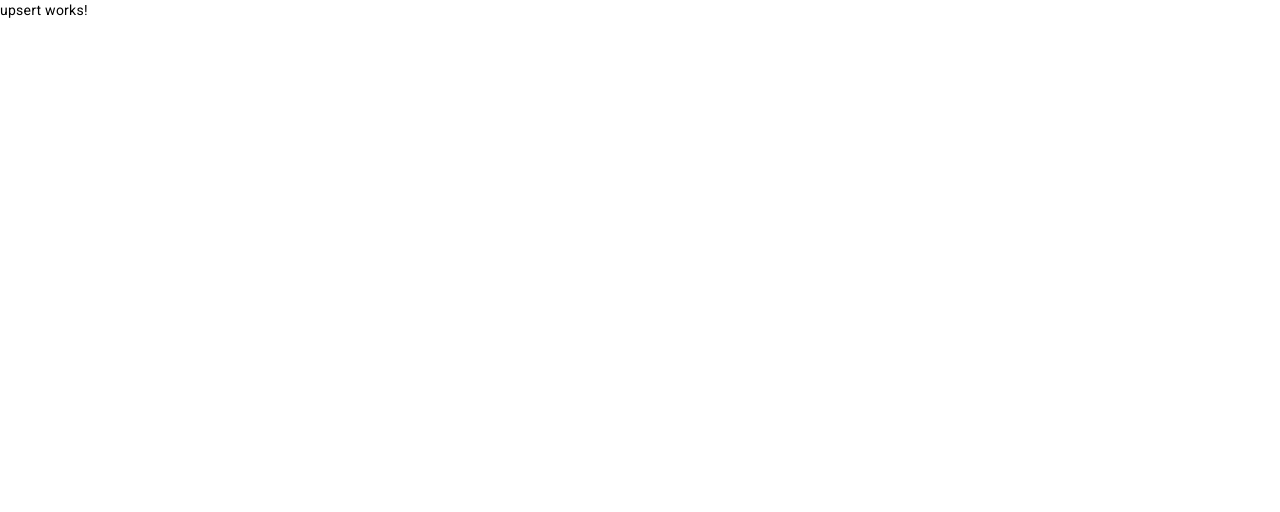
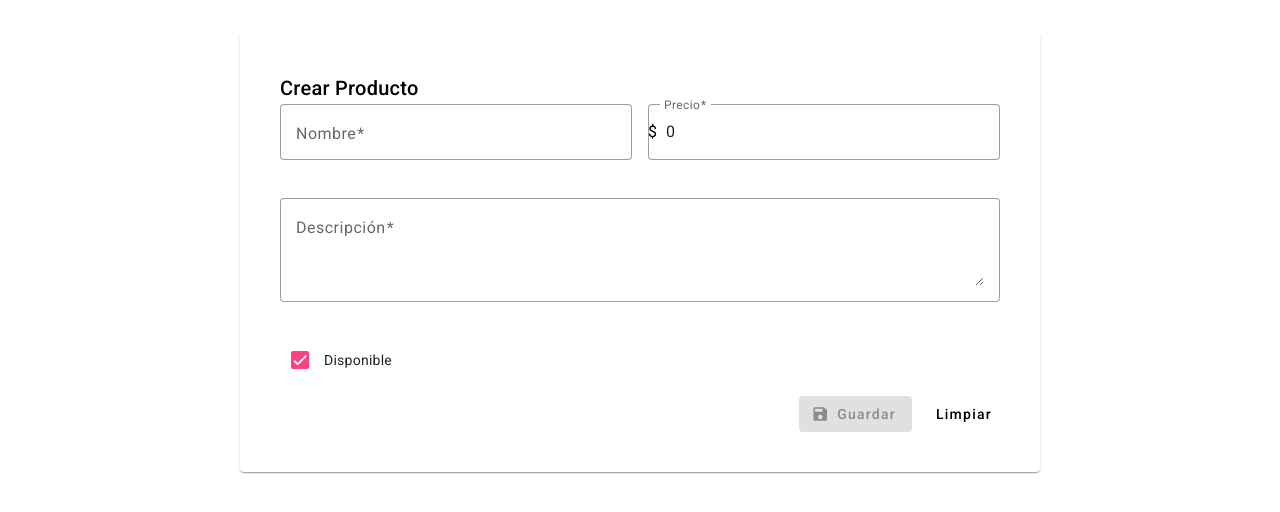
Before and after one commit to DaSant1/daniel_lopez_angular_campus, an Angular app: page /products/create in a window 1280 px wide. Shown: the top 512 px of the page. Built offline with nearby package versions, Linux system fonts and the light colour scheme.

Commit message:
add-table

```diff
--- a/src/app/ui/products/list/list.component.ts
+++ b/src/app/ui/products/list/list.component.ts
@@ -36,8 +36,8 @@ import { debounceTime, distinctUntilChanged } from 'rxjs/operators';
 })
 export class ListComponent implements OnInit{
   public isMobileView: boolean = false;
-  public displayedColumns: string[] = ['id', 'name', 'description', 'price', 'isAvailable', 'actions'];
-  public dataSource: MatTableDataSource<product_model> = new MatTableDataSource<product_model>([]);
+   displayedColumns: string[] = ['id', 'name', 'description', 'price', 'isAvailable', 'actions'];
+   dataSource: MatTableDataSource<product_model> = new MatTableDataSource<product_model>([]);
 
   constructor(private productService:ProductService,
               private breakpointObserver: BreakpointObserver,
@@ -47,7 +47,7 @@ export class ListComponent implements OnInit{
   products:product_model[] = [];
   ngOnInit(): void {
     this.productService.getAllProducts().then((products) => this.products = products);
-
+    this._getProducts();
     this._canUseResponsiveMode();
   }
 
@@ -60,6 +60,13 @@ export class ListComponent implements OnInit{
     })
   }
 
+  private _getProducts():void{
+    this.productService.getAllProducts().then((products) => {
+      this.products = products;
+      this.dataSource.data = products;
+    });
+  }
+
 
 
 }
--- a/src/app/ui/products/upsert/upsert.component.css
+++ b/src/app/ui/products/upsert/upsert.component.css
@@ -0,0 +1,36 @@
+.product-card {
+  max-width: 800px;
+  margin: 2rem auto;
+  padding: 1.5rem;
+}
+
+.form-field {
+  width: 100%;
+  margin-bottom: 1rem;
+}
+
+.form-field-full {
+  width: 100%;
+  margin-bottom: 1rem;
+}
+
+.form-row {
+  display: flex;
+  gap: 1rem;
+
+  > * {
+    flex: 1;
+  }
+}
+
+.form-actions {
+  display: flex;
+  justify-content: flex-end;
+  gap: 1rem;
+  margin-top: 1rem;
+}
+
+mat-icon {
+  vertical-align: middle;
+  margin-right: 0.5rem;
+}
--- a/src/app/ui/products/upsert/upsert.component.html
+++ b/src/app/ui/products/upsert/upsert.component.html
@@ -1 +1,64 @@
-<p>upsert works!</p>
+<mat-card class="product-card">
+  <mat-card-header>
+    <mat-card-title> {{contextName}} Producto</mat-card-title>
+  </mat-card-header>
+
+  <mat-card-content>
+    <form [formGroup]="productForm" (ngSubmit)="createProduct()" >
+      <div class="form-row">
+        <mat-form-field appearance="outline" class="form-field">
+          <mat-label>Nombre</mat-label>
+          <input matInput formControlName="name" required>
+          <mat-error *ngIf="productForm.get('name')?.hasError('required')">
+            El nombre es requerido
+          </mat-error>
+        </mat-form-field>
+
+        <mat-form-field appearance="outline" class="form-field">
+          <mat-label>Precio</mat-label>
+          <input matInput type="number" formControlName="price" required>
+          <span matPrefix>$&nbsp;</span>
+          <mat-error *ngIf="productForm.get('price')?.hasError('required')">
+            El precio es requerido
+          </mat-error>
+          <mat-error *ngIf="productForm.get('price')?.hasError('min')">
+            El precio debe ser positivo
+          </mat-error>
+        </mat-form-field>
+      </div>
+
+
+
+      <mat-form-field appearance="outline" class="form-field-full">
+        <mat-label>Descripción</mat-label>
+        <textarea matInput formControlName="description" rows="3" required></textarea>
+        <mat-error *ngIf="productForm.get('description')?.hasError('required')">
+          La descripción es requerida
+        </mat-error>
+      </mat-form-field>
+
+      <div class="form-row">
+        <mat-checkbox formControlName="isAvailable">Disponible</mat-checkbox>
+      </div>
+
+      <div class="form-actions">
+        <button
+          mat-raised-button
+          color="primary"
+          type="submit"
+          [disabled]="productForm.invalid"
+        >
+          <mat-icon>save</mat-icon> Guardar
+        </button>
+
+        <button
+          mat-button
+          type="button"
+          (click)="productForm.reset()"
+        >
+          Limpiar
+        </button>
+      </div>
+    </form>
+  </mat-card-content>
+</mat-card>
--- a/src/app/ui/products/upsert/upsert.component.ts
+++ b/src/app/ui/products/upsert/upsert.component.ts
@@ -1,12 +1,124 @@
-import { Component } from '@angular/core';
-
+import { Component, OnInit } from '@angular/core';
+import { FormBuilder, FormGroup, ReactiveFormsModule } from '@angular/forms';
+import { MatInputModule } from '@angular/material/input';
+import { MatButtonModule } from '@angular/material/button';
+import { MatIconModule } from '@angular/material/icon';
+import { MatCard, MatCardModule } from '@angular/material/card';
+import {MatCheckboxModule} from '@angular/material/checkbox';
+import { MatSnackBar, MatSnackBarModule } from '@angular/material/snack-bar';
+import { DbProductService } from '../../../core/service/db-product.service';
+import { ProductService } from '../../shared/services/product.service';
+import { CommonModule } from '@angular/common';
+import { MatPseudoCheckboxModule } from '@angular/material/core';
+import { ActivatedRoute } from '@angular/router';
+import { query } from '@angular/animations';
+import { product_model } from '../../shared/models/product.model';
 @Component({
   selector: 'app-upsert',
   standalone: true,
-  imports: [],
+  imports: [
+    ReactiveFormsModule,
+    MatInputModule,
+    MatButtonModule,
+    MatIconModule,
+    MatSnackBarModule,
+    MatIconModule,
+    MatCardModule,
+    CommonModule,
+    MatCheckboxModule
+  ],
   templateUrl: './upsert.component.html',
   styleUrl: './upsert.component.css'
 })
-export class UpsertComponent {
+export class UpsertComponent implements OnInit{
+  productForm!:FormGroup;
+  idParam:string | null=null;
+  contextName:string="";
+  contextAction:string="Create";
+  isEditingMode:boolean=false;
+  product:product_model | null = null;
+  constructor(private snackBar: MatSnackBar,
+              private fb: FormBuilder,
+              private productService:ProductService,
+              private activeRoute: ActivatedRoute,
+  ) {}
+
+  ngOnInit(): void {
+    this._initForm();
+    this._getContextCallingLink();
+  }
+
+  private _getContextCallingLink():void{
+    this.activeRoute.paramMap.subscribe(params=>{
+      this.contextAction=params.get('action') || 'create';
+      this.isEditingMode = this.contextAction === 'update';
+
+    });
+
+    this.activeRoute.queryParamMap.subscribe(queryParam=>{
+      this.idParam=queryParam.get('id');
+    });
+
+    if(this.isEditingMode && this.idParam){
+      this.contextName="Editar"
+      this._getProductById(this.idParam);
+    }else{
+      this.contextName="Crear";
+    }
+  }
+
+  private _getProductById(id:string):void{
+    this.productService.getProductById(Number(id))
+    .then(product => {
+      this.product = product!;
+      this.productForm.patchValue({
+        id: this.product.id,
+        name: this.product.name,
+        description: this.product.description,
+        price: this.product.price,
+        isAvailable: this.product.isAvailable
+      });
+    },(error)=>{
+      this.snackBar.open('Error al obtener el producto', 'Cerrar', {
+        duration: 3000,
+        panelClass: ['error-snackbar']
+      });
+    })
+  }
+
+  private _initForm():void{
+       this.productForm = this.fb.group({
+      id: [null],
+      name: [''],
+      description: [''],
+      price: [0],
+      isAvailable: [true]
+    });
+  }
+
+  createProduct():void{
+    if(this.productForm.valid){
+      const newProduct: product_model = {...this.productForm.value};
+      this.productService.addProduct(newProduct).then(()=>{
+        this.snackBar.open('Producto creado exitosamente.', 'Cerrar', {
+          duration: 3000,
+          panelClass: ['success-snackbar']
+        });
+        //this.productForm.reset();
+        this.productForm.patchValue({isAvailable: true});
+      },(error)=>{
+        this.snackBar.open('Error al crear el producto.', 'Cerrar', {
+          duration: 3000,
+          panelClass: ['error-snackbar']
+        });
+      })
+    }else{
+      this.snackBar.open('Por favor, completa todos los campos requeridos.', 'Cerrar', {
+        duration: 3000,
+        panelClass: ['error-snackbar']
+      });
+    }
+  }
+
 
 }
--- a/src/app/ui/shared/models/product.model.ts
+++ b/src/app/ui/shared/models/product.model.ts
@@ -1,5 +1,5 @@
 export interface product_model{
-  id:number;
+  id?:number;
   name:string;
   description?:string;
   price:number;
--- a/src/app/ui/shared/services/product.service.ts
+++ b/src/app/ui/shared/services/product.service.ts
@@ -25,8 +25,11 @@ export class ProductService {
 
   }
   async addProduct(product: product_model): Promise<number | null> {
-    try{
-      return await this.product_table.add(product); //Añade un producto a la tabla 'products' y devuelve su id
+
+   try{
+      const productToAdd={...product}
+     delete productToAdd.id;
+      return await this.product_table.add(productToAdd); //Añade un producto a la tabla 'products' y devuelve su id
     }catch(error) {
       return null;
     }
```
Also changed, not shown: src/app/ui/products/list/list.component.html (+30 -20 lines).
